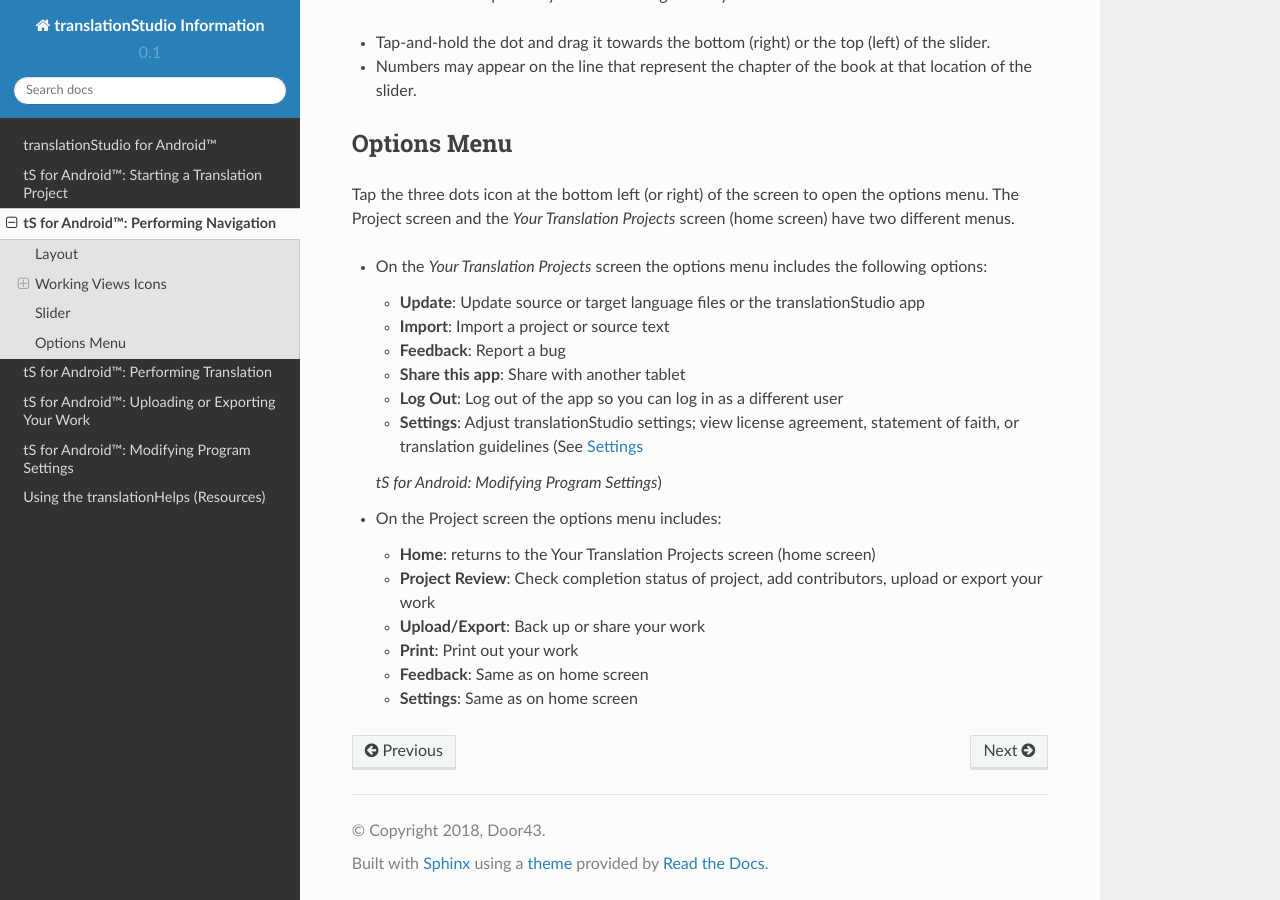
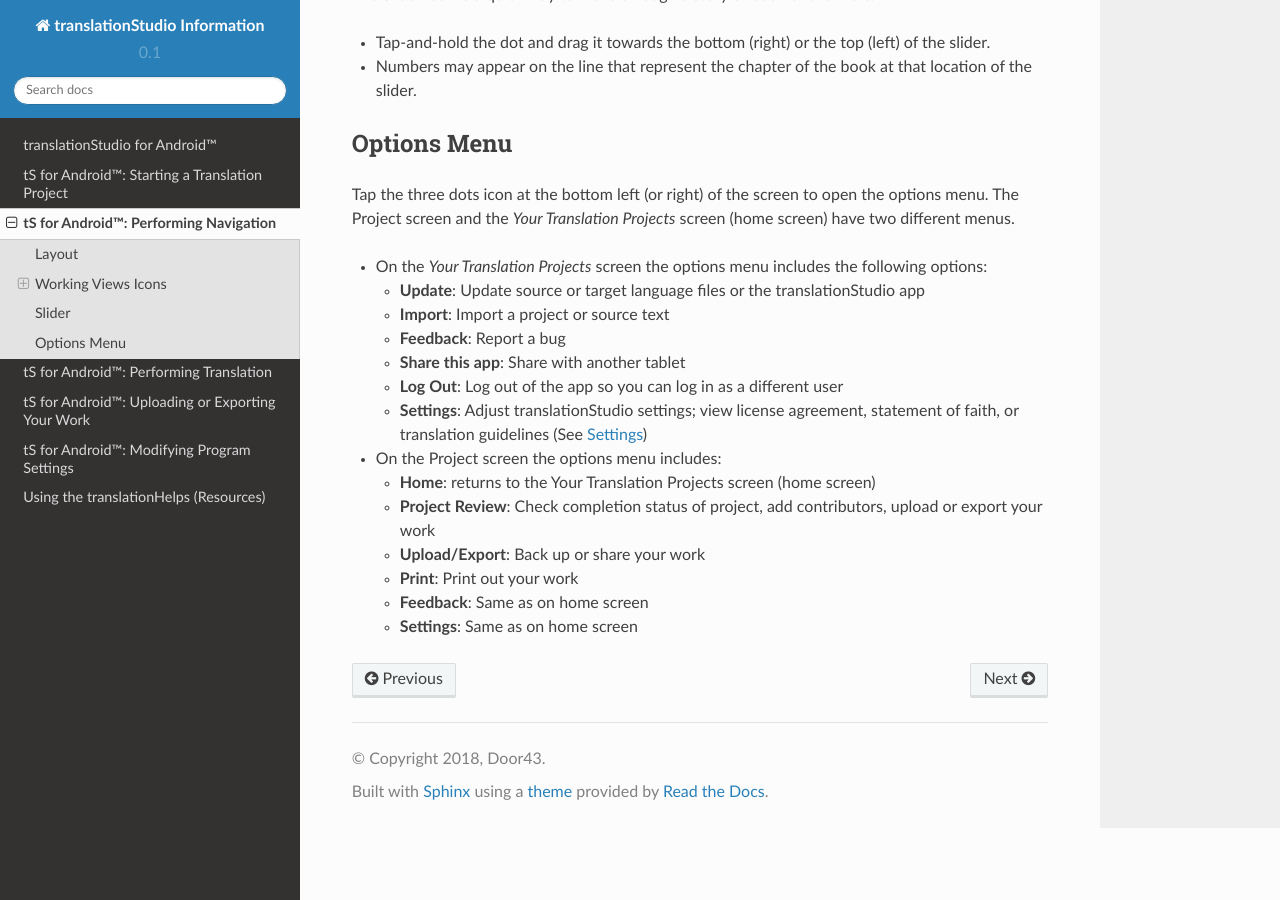
Before and after one commit to unfoldingWord-dev/translationStudio-Info, a Sphinx documentation site: the page built from docs/tNavigate.rst, in a window 1280 px wide and 900 px high, scrolled down 2672 px. Built offline with Sphinx 7.4.7 and the Read the Docs theme 2.0.0, drawn with Linux system fonts in a browser that asks for light colours; pages that are not in the unit, such as notebooks, are missing from menus.

Commit message:
Update tNavigate.rst

```diff
--- a/docs/tNavigate.rst
+++ b/docs/tNavigate.rst
@@ -97,9 +97,7 @@ Tap the three dots icon at the bottom left (or right) of the screen to open the
 
   * **Log Out**: Log out of the app so you can log in as a different user
 
-  * **Settings**: Adjust translationStudio settings; view license agreement, statement of faith, or translation guidelines  (See `Settings <https://github.com/unfoldingWord-dev/translationStudio-Info/blob/master/docs/tSettings.rst>`_
-
-  *tS for Android: Modifying Program Settings*)
+  * **Settings**: Adjust translationStudio settings; view license agreement, statement of faith, or translation guidelines  (See `Settings <https://github.com/unfoldingWord-dev/translationStudio-Info/blob/master/docs/tSettings.rst>`_)
 
 * On the Project screen the options menu includes:
 
```
